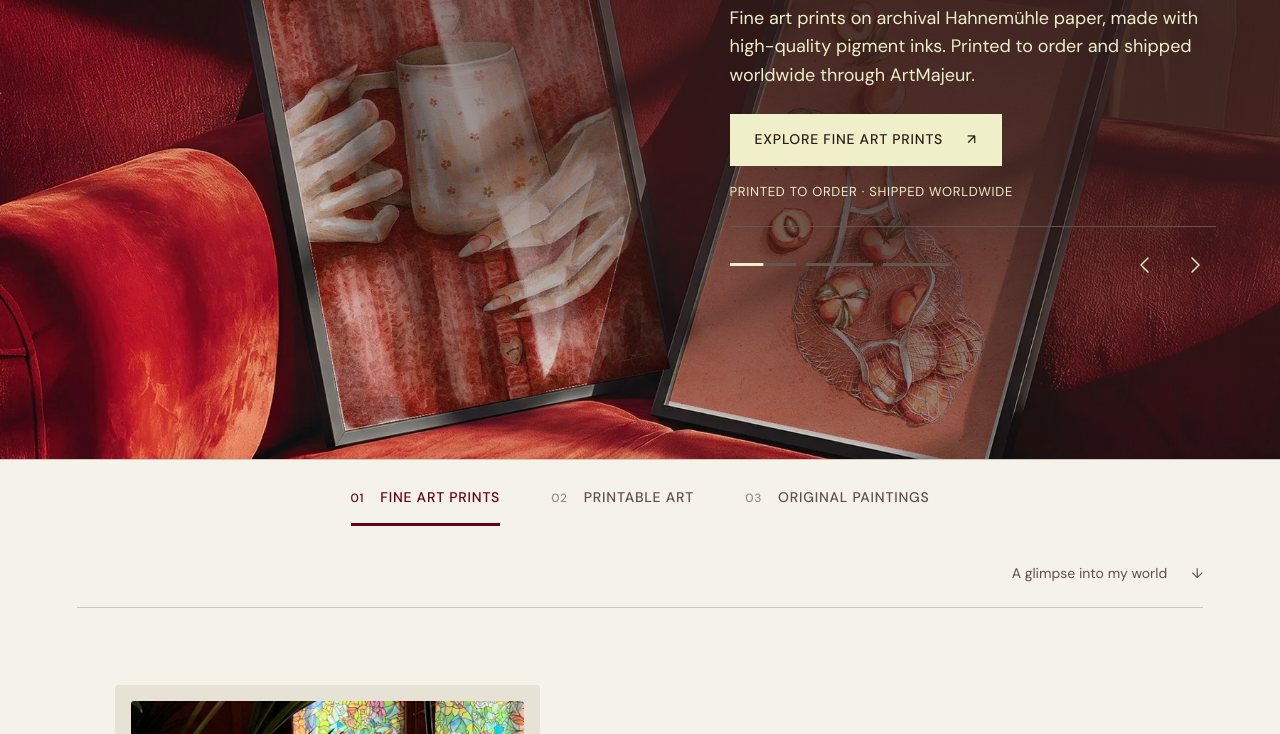
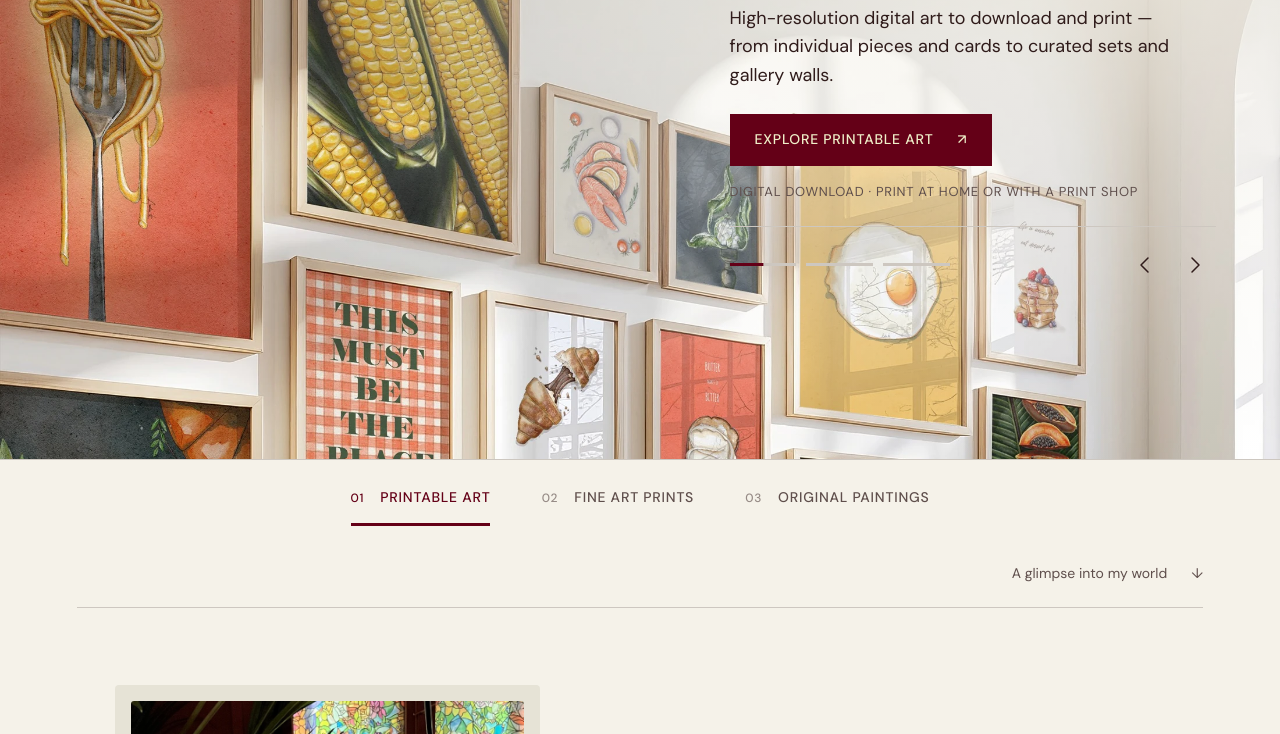
Before and after one commit to engineerpopov92-cmyk/anastasiakh.art, a plain HTML site: page index.html in a window 1280 px wide. Shown: the part 261-995 px from the top of the page. Drawn offline with Linux system fonts and the light colour scheme.

Commit message:
Revert "Swap carousel order: Fine Art Prints 1st, Printable Art 2nd"
This reverts commit e9879d9b0cc9f088fe1c9ed55082369da6b9cf88.

```diff
--- a/index.html
+++ b/index.html
@@ -31,8 +31,8 @@
       <div class="shop-dropdown">
         <button class="shop-toggle" aria-expanded="false" aria-controls="shop-dropdown-links">SHOP <span aria-hidden="true">▾</span></button>
         <div class="shop-dropdown-links" id="shop-dropdown-links" hidden>
+          <a href="https://anastasiakhartist.gumroad.com/" target="_blank" rel="noopener noreferrer">PRINTABLE ART <span aria-hidden="true">↗</span><small>Gumroad</small></a>
           <a href="https://www.artmajeur.com/anastasia-kh" target="_blank" rel="noopener noreferrer">FINE ART PRINTS <span aria-hidden="true">↗</span><small>ArtMajeur</small></a>
-          <a href="https://anastasiakhartist.gumroad.com/" target="_blank" rel="noopener noreferrer">PRINTABLE ART <span aria-hidden="true">↗</span><small>Gumroad</small></a>
         </div>
       </div>
       <a href="#about">ABOUT</a><a href="#commissions">COMMISSIONS</a><a href="#contact">CONTACTS</a>
@@ -40,22 +40,22 @@
   </header>
   <main id="main">
     <section class="gallery" id="gallery" aria-label="Art collections" aria-roledescription="carousel">
-      <article class="slide slide-dark active" id="collection-0" role="tabpanel" aria-roledescription="slide" aria-label="1 of 3: Fine art prints">
-        <img class="scene" src="assets/slide2_fine_art_prints.webp" alt="Two framed food illustrations resting on a rich red velvet sofa" fetchpriority="high">
+      <article class="slide active" id="collection-0" role="tabpanel" aria-roledescription="slide" aria-label="1 of 3: Printable art">
+        <img class="scene" src="assets/slide1_printable_art.webp" alt="A sunlit gallery wall of colorful food illustrations in wooden frames" fetchpriority="high">
         <div class="shade"></div>
-        <div class="hero-copy"><p class="eyebrow">Made to be lived with</p><h1>FINE ART PRINTS</h1><p>Fine art prints on archival Hahnemühle paper, made with high-quality pigment inks. Printed to order and shipped worldwide through ArtMajeur.</p><a class="button cream" href="https://www.artmajeur.com/anastasia-kh" target="_blank" rel="noopener">Explore fine art prints <span aria-hidden="true">↗</span></a><span class="micro">PRINTED TO ORDER · SHIPPED WORLDWIDE</span><div class="carousel-controls" role="group" aria-label="Browse collections"><div class="slide-progress" aria-hidden="true"><span><i></i></span><span><i></i></span><span><i></i></span></div><div class="arrows"><button aria-label="Previous collection" data-direction="-1"><svg viewBox="0 0 24 24" aria-hidden="true"><polyline points="14 5 7 12 14 19"/></svg></button><button aria-label="Next collection" data-direction="1"><svg viewBox="0 0 24 24" aria-hidden="true"><polyline points="10 5 17 12 10 19"/></svg></button></div></div></div>
+        <div class="hero-copy"><p class="eyebrow">Art for the everyday</p><h1>PRINTABLE ART</h1><p>High-resolution digital art to download and print&nbsp;— from individual pieces and cards to curated sets and gallery walls.</p><a class="button burgundy" href="https://anastasiakhartist.gumroad.com/" target="_blank" rel="noopener">Explore printable art <span aria-hidden="true">↗</span></a><span class="micro">DIGITAL DOWNLOAD · PRINT AT HOME OR WITH A PRINT SHOP</span><div class="carousel-controls" role="group" aria-label="Browse collections"><div class="slide-progress" aria-hidden="true"><span><i></i></span><span><i></i></span><span><i></i></span></div><div class="arrows"><button aria-label="Previous collection" data-direction="-1"><svg viewBox="0 0 24 24" aria-hidden="true"><polyline points="14 5 7 12 14 19"/></svg></button><button aria-label="Next collection" data-direction="1"><svg viewBox="0 0 24 24" aria-hidden="true"><polyline points="10 5 17 12 10 19"/></svg></button></div></div></div>
       </article>
-      <article class="slide" id="collection-1" role="tabpanel" aria-roledescription="slide" aria-label="2 of 3: Printable art" hidden>
-        <img class="scene" src="assets/slide1_printable_art.webp" alt="A sunlit gallery wall of colorful food illustrations in wooden frames">
+      <article class="slide slide-dark" id="collection-1" role="tabpanel" aria-roledescription="slide" aria-label="2 of 3: Fine art prints" hidden>
+        <img class="scene" src="assets/slide2_fine_art_prints.webp" alt="Two framed food illustrations resting on a rich red velvet sofa">
         <div class="shade"></div>
-        <div class="hero-copy"><p class="eyebrow">Art for the everyday</p><h2>PRINTABLE ART</h2><p>High-resolution digital art to download and print&nbsp;— from individual pieces and cards to curated sets and gallery walls.</p><a class="button burgundy" href="https://anastasiakhartist.gumroad.com/" target="_blank" rel="noopener">Explore printable art <span aria-hidden="true">↗</span></a><span class="micro">DIGITAL DOWNLOAD · PRINT AT HOME OR WITH A PRINT SHOP</span><div class="carousel-controls" role="group" aria-label="Browse collections"><div class="slide-progress" aria-hidden="true"><span><i></i></span><span><i></i></span><span><i></i></span></div><div class="arrows"><button aria-label="Previous collection" data-direction="-1"><svg viewBox="0 0 24 24" aria-hidden="true"><polyline points="14 5 7 12 14 19"/></svg></button><button aria-label="Next collection" data-direction="1"><svg viewBox="0 0 24 24" aria-hidden="true"><polyline points="10 5 17 12 10 19"/></svg></button></div></div></div>
+        <div class="hero-copy"><p class="eyebrow">Made to be lived with</p><h2>FINE ART PRINTS</h2><p>Fine art prints on archival Hahnemühle paper, made with high-quality pigment inks. Printed to order and shipped worldwide through ArtMajeur.</p><a class="button cream" href="https://www.artmajeur.com/anastasia-kh" target="_blank" rel="noopener">Explore fine art prints <span aria-hidden="true">↗</span></a><span class="micro">PRINTED TO ORDER · SHIPPED WORLDWIDE</span><div class="carousel-controls" role="group" aria-label="Browse collections"><div class="slide-progress" aria-hidden="true"><span><i></i></span><span><i></i></span><span><i></i></span></div><div class="arrows"><button aria-label="Previous collection" data-direction="-1"><svg viewBox="0 0 24 24" aria-hidden="true"><polyline points="14 5 7 12 14 19"/></svg></button><button aria-label="Next collection" data-direction="1"><svg viewBox="0 0 24 24" aria-hidden="true"><polyline points="10 5 17 12 10 19"/></svg></button></div></div></div>
       </article>
       <article class="slide originals" id="collection-2" role="tabpanel" aria-roledescription="slide" aria-label="3 of 3: Original paintings" hidden>
         <img class="scene" src="assets/slide3_original_paintings.webp" alt="Anastasia sketching in her armchair">
         <div class="shade"></div>
         <div class="hero-copy"><p class="eyebrow">A new chapter, in the making</p><h2>ORIGINAL PAINTINGS</h2><p>I’m beginning a new collection of <span class="keep-together">one-of-a-kind</span> paintings in traditional media, developed from sketches, everyday observations and familiar subjects.</p><a class="button burgundy" href="https://www.instagram.com/an.kh.art" target="_blank" rel="noopener noreferrer">FOLLOW ALONG <span aria-hidden="true">↗</span></a><span class="micro">FIRST ORIGINALS COMING SOON</span><div class="carousel-controls" role="group" aria-label="Browse collections"><div class="slide-progress" aria-hidden="true"><span><i></i></span><span><i></i></span><span><i></i></span></div><div class="arrows"><button aria-label="Previous collection" data-direction="-1"><svg viewBox="0 0 24 24" aria-hidden="true"><polyline points="14 5 7 12 14 19"/></svg></button><button aria-label="Next collection" data-direction="1"><svg viewBox="0 0 24 24" aria-hidden="true"><polyline points="10 5 17 12 10 19"/></svg></button></div></div></div>
       </article>
-      <div class="gallery-bottom"><div class="collection-tabs" role="tablist" aria-label="Choose a collection"><button role="tab" id="tab-0" aria-controls="collection-0" aria-selected="true" data-slide="0"><span>01</span> Fine art prints</button><button role="tab" id="tab-1" aria-controls="collection-1" aria-selected="false" tabindex="-1" data-slide="1"><span>02</span> Printable art</button><button role="tab" id="tab-2" aria-controls="collection-2" aria-selected="false" tabindex="-1" data-slide="2"><span>03</span> Original paintings</button></div></div>
+      <div class="gallery-bottom"><div class="collection-tabs" role="tablist" aria-label="Choose a collection"><button role="tab" id="tab-0" aria-controls="collection-0" aria-selected="true" data-slide="0"><span>01</span> Printable art</button><button role="tab" id="tab-1" aria-controls="collection-1" aria-selected="false" tabindex="-1" data-slide="1"><span>02</span> Fine art prints</button><button role="tab" id="tab-2" aria-controls="collection-2" aria-selected="false" tabindex="-1" data-slide="2"><span>03</span> Original paintings</button></div></div>
       <span class="sr-only" id="slide-status" aria-live="polite"></span>
     </section>
     <div class="intro-line"><a href="#about">A glimpse into my world <span aria-hidden="true">↓</span></a></div>
```
